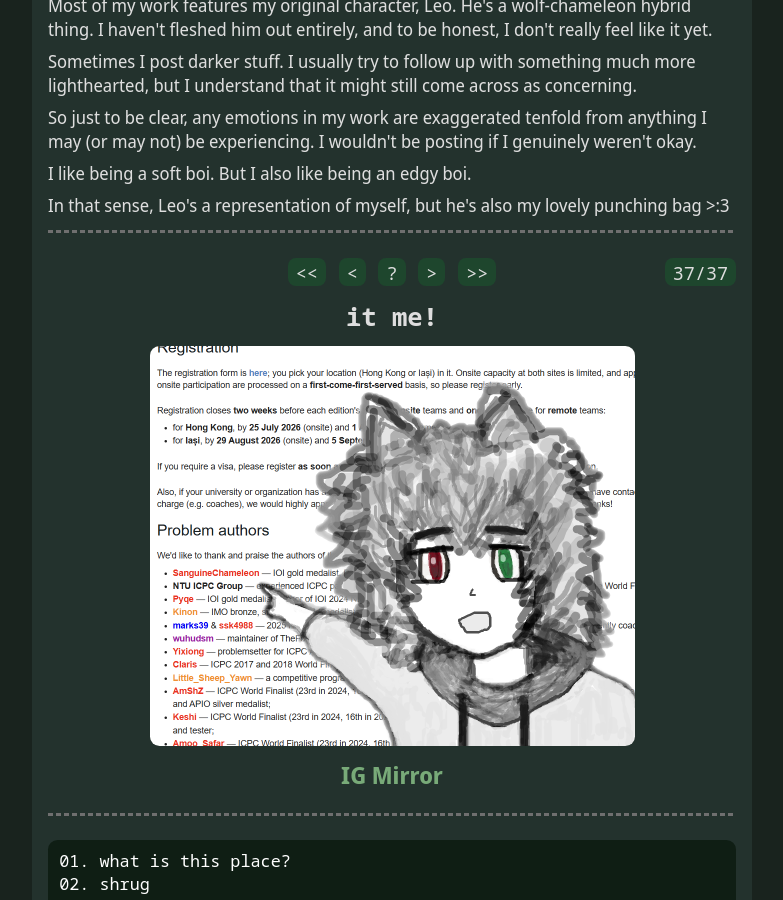
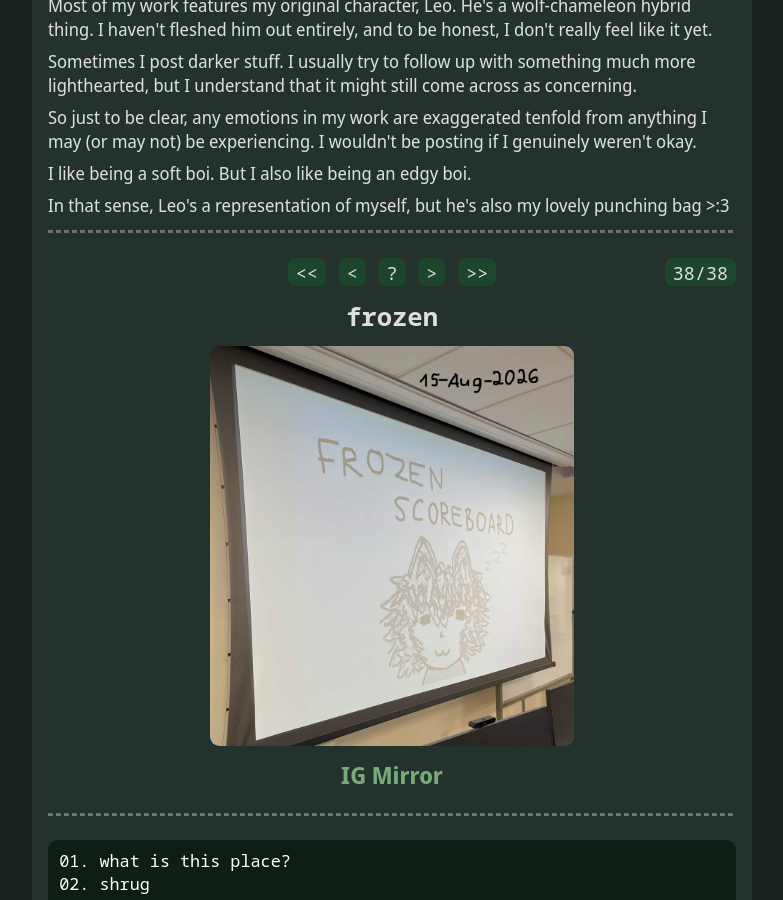
Before and after one commit to SanguineChameleon/sanguinechameleon.github.io, a Jekyll site: the page built from _pages/art.md, in a window 1280 px wide and 900 px high, scrolled down 399 px. Shown: the whole window, without its empty margins (248-1031 px from the left). Built offline with Jekyll 4.4.1, drawn with Linux system fonts in a browser that asks for light colours.

Commit message:
Add art #38

```diff
--- a/_data/art.json
+++ b/_data/art.json
@@ -183,5 +183,10 @@
         "name": "it-me",
         "caption": "it me!",
         "mirror": "https://www.instagram.com/p/DaAbKx3k2N9/"
+    },
+    {
+        "name": "frozen",
+        "caption": "frozen",
+        "mirror": "https://www.instagram.com/p/DcDOGmWE2Lp/"
     }
 ]
```
Also changed, not shown: assets/images/art/frozen.png (added).
